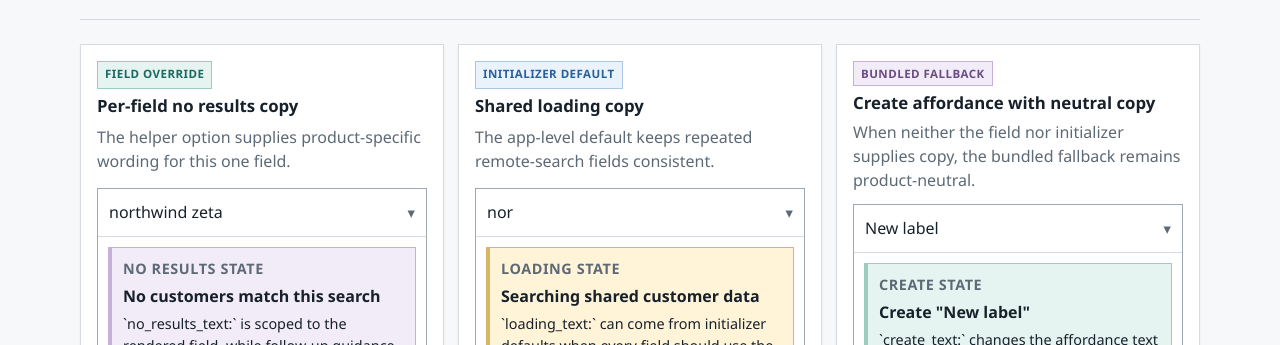
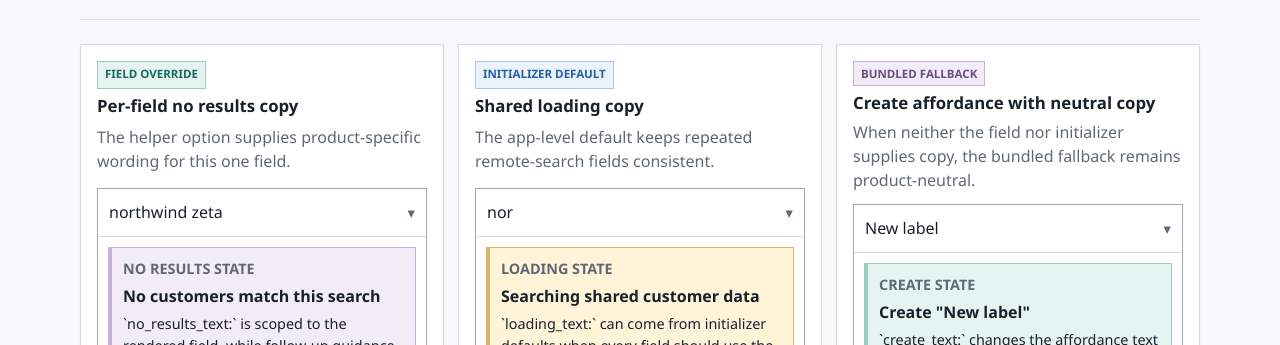
Before and after one commit to barnet-co-jp/rails_fields_kit, a website: page doc/tom_select_text_override_visual_reference.html in a window 1280 px wide. Shown: the part 235-580 px from the top of the page. Drawn offline with Linux system fonts and the light colour scheme.

Commit message:
docs: refresh text override microcopy spacing

```diff
--- a/doc/tom_select_text_override_visual_reference.html
+++ b/doc/tom_select_text_override_visual_reference.html
@@ -141,7 +141,7 @@
         color: var(--ink);
         font-size: 0.72rem;
         font-weight: 700;
-        letter-spacing: 0.04em;
+        letter-spacing: 0;
         text-transform: uppercase;
       }
 
@@ -232,7 +232,7 @@
       .state-label {
         font-size: 0.72rem;
         font-weight: 700;
-        letter-spacing: 0.04em;
+        letter-spacing: 0;
         text-transform: uppercase;
         color: var(--muted);
       }
```
